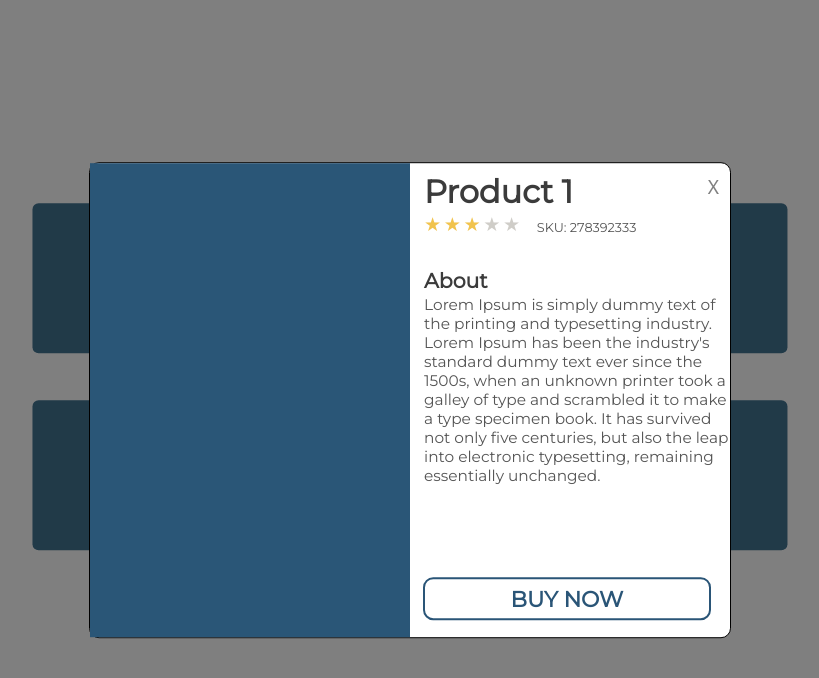
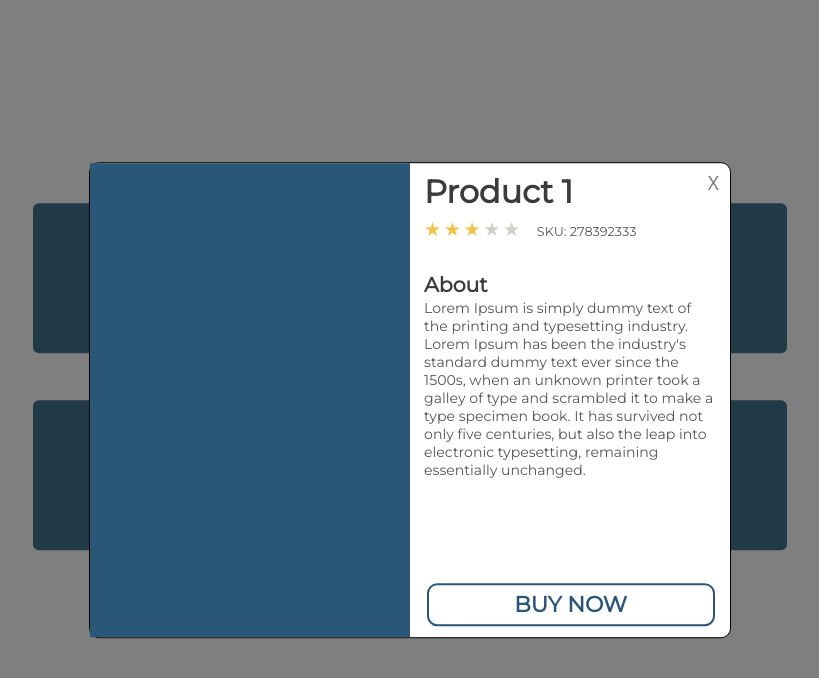
Before and after one commit to verronika-t/Products, a plain HTML site: page index.html in a window 1280 px wide. Both pictures are taken after a click on the button 361 px from the left and 278 px from the top of the page. Shown: the whole page, without its empty margins (230-1049 px from the left). Drawn offline with Linux system fonts and the light colour scheme.

Commit message:
Add products dynamically

```diff
--- a/index.html
+++ b/index.html
@@ -10,37 +10,7 @@
 </head>
 <body>
 
-    <div class="wrapper">
-
-        <div class="firstRow">
-                <div class="products" id="product-1">
-                    <button class="product-btn" value="1"></button>
-                    <h3>Product 1</h3>
-                </div>
-                <div class="products" id="product-2">
-                    <button class="product-btn" value="2"></button>
-                    <h3>Product 2</h3>
-                </div>
-                <div class="products" id="product-3">
-                    <button class="product-btn" value="3"></button>
-                    <h3>Product 3</h3>
-                </div>
-        </div>
-        <div class="secondRow">
-                <div class="products" id="product-4">
-                    <button class="product-btn" value="4"></button>
-                    <h3>Product 4</h3>
-                </div>
-                <div class="products" id="product-5">
-                    <button class="product-btn" value="5"></button>
-                    <h3>Product 5</h3>
-                </div>
-                <div class="products" id="product-6">
-                    <button class="product-btn" value="6"></button>
-                    <h3>Product 6</h3>
-                </div>
-        </div>
-    </div>
+    <div id="wrapper"></div>
         <div class="modal" id="modal">
             <div id="modal-left"></div>
             <div id="modal-right">
--- a/script.js
+++ b/script.js
@@ -1,5 +1,7 @@
 const lorem = ' Lorem Ipsum is simply dummy text of the printing and typesetting industry. Lorem Ipsum has been the industry\'s standard dummy text ever since the 1500s, when an unknown printer took a galley of type and scrambled it to make a type specimen book. It has survived not only five centuries, but also the leap into electronic typesetting, remaining essentially unchanged.';
+const stockKeepingUnit = 'SKU: ';
 
+const wrapper = document.getElementById('wrapper');
 const productButtons = document.getElementsByClassName('product-btn');
 const closeProductBtn = document.getElementById('close-btn');
 const buyButton = document.getElementById('buy-btn');
@@ -61,6 +63,28 @@ const ratingModal = document.getElementById('rating');
 const skuModal = document.getElementById('sku');
 const textModal = document.getElementById('text');
 
+const addProducts = (productList) => {
+
+    for (let product of productList) {
+       let div = document.createElement('div');
+        div.className = 'products';
+        div.id = 'product-' + product.id;
+
+        let button = document.createElement('button');
+        button.className = 'product-btn';
+        button.value = product.id;
+
+        let h3 = document.createElement('h3');
+        h3.innerText = product.name;
+
+        div.appendChild(button);
+        div.appendChild(h3);
+        wrapper.appendChild(div);
+    }
+};
+
+addProducts(products);
+
 
 const showModal = (value) =>  {
     if (modal == null) return;
@@ -71,7 +95,7 @@ let product = products.find(p => p.id == value);
 
     titleModal.innerText = product.name;
     addStarRating(product.rating);
-skuModal.innerText = 'SKU: ' + product.sku;
+    skuModal.innerText = stockKeepingUnit + product.sku;
     textModal.innerHTML = product.about;
 }
 
@@ -101,6 +125,5 @@ for (let button of productButtons) {
     } )
 }
 
-
 closeProductBtn.onclick = closeModal;
 buyButton.onclick = closeModal;
--- a/style.css
+++ b/style.css
@@ -1,8 +1,12 @@
-.wrapper {
+#wrapper {
    position: absolute;
+   width: 65%;
+   display: flex;
+   flex-wrap: wrap;
    left: 50%;
    top: 50%;
    transform: translate(-50%, -50%);
+   text-align: center;
    z-index: 1;
 }
 
@@ -31,8 +35,7 @@ h3 {
 
 .products{
     text-align: center;
-    margin-left: 3.1248vw;
-    margin-right: 3.1248vw;
+    flex: 0 0 33.333333%;
 }
 
 /* MODAL */
@@ -88,7 +91,7 @@ h3 {
     background: none;
     font-size: 1.5vw;
     color: grey;
-    margin: 0.1vw 0.4vw;
+    margin: 0.4vw 0.4vw 1.4vw;
 }
 
 #rating-and-sku {
@@ -122,6 +125,7 @@ h3 {
 
 #about {
     margin-left: 1.1vw;
+    margin-right: 1.1vw;
     font-family: 'Montserrat';
     color: rgb(85, 85, 85);
 }
@@ -136,13 +140,13 @@ h3 {
 
 #about > p {
     margin-top: 0.2vw;
-    font-size: 1.2vw;
+    font-size: 1.1vw;
 }
 
 #buy-btn {
     width: 90%;
-    margin-top: 6vw;
-    margin-left: 1vw;
+    margin-top: 7vw;
+    margin-left: 1.3vw;
     border: 0.2vw solid rgb(42, 85, 119);
     border-radius: 0.8vw;
     background-color: white;
```
Lines whose indentation alone changed are shown as unchanged.
